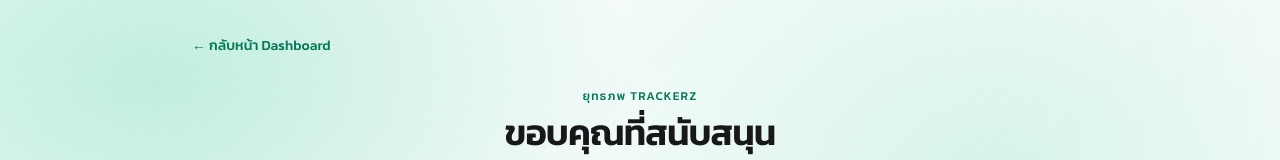
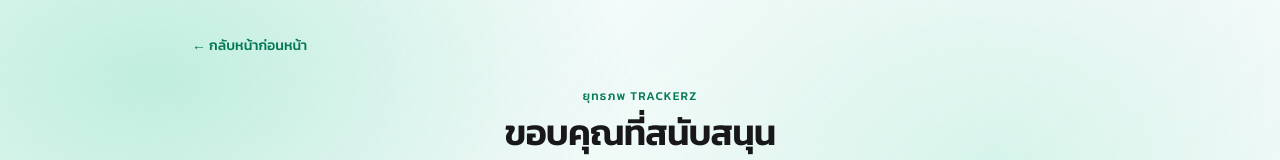
Before and after one commit to Akinades/TrackerZ, a Next.js app: page /support in a window 1280 px wide. Shown: the top 160 px of the page. Built offline with nearby package versions, Linux system fonts and the light colour scheme; no server answers.

Commit message:
๊Update Token

```diff
--- a/src/components/shared/Footer.tsx
+++ b/src/components/shared/Footer.tsx
@@ -21,7 +21,7 @@ export function Footer() {
 
   return (
     <footer className="flex flex-col items-center gap-2 py-8 text-center text-sm text-zinc-500">
-      <div className="flex flex-wrap items-center justify-center gap-x-4 gap-y-1">
+      {/* <div className="flex flex-wrap items-center justify-center gap-x-4 gap-y-1">
         <Link href="/support" className="text-emerald-700 hover:underline">
           สนับสนุนสำนัก
         </Link>
@@ -35,7 +35,7 @@ export function Footer() {
             </a>
           </>
         ) : null}
-      </div>
+      </div> */}
       <div>© 2026 TrackerZ</div>
     </footer>
   );
--- a/src/components/support/SupportPageClient.tsx
+++ b/src/components/support/SupportPageClient.tsx
@@ -17,10 +17,10 @@ export function SupportPageClient() {
     <div className="mx-auto grid max-w-4xl gap-8 py-2">
       <div>
         <Link
-          href="/dashboard"
+          href="/"
           className="text-sm font-medium text-emerald-700 underline-offset-2 hover:underline"
         >
-          ← กลับหน้า Dashboard
+          ← กลับหน้าก่อนหน้า
         </Link>
       </div>
 
--- a/src/middleware.ts
+++ b/src/middleware.ts
@@ -1,6 +1,9 @@
 import { NextResponse } from "next/server";
 import type { NextRequest } from "next/server";
 
+function isPublicPath(pathname: string) {
+  return pathname === "/" || pathname === "/login" || pathname === "/register";
+}
 function isProtectedPath(pathname: string) {
   return (
     pathname === "/dashboard" ||
@@ -15,8 +18,13 @@ export function middleware(req: NextRequest) {
   const token = req.cookies.get("trackerz_token")?.value;
   const authed = Boolean(token);
 
-  // ไม่รีไดเร็กต์จาก /login /register เมื่อมี cookie — cookie อาจหมดอายุ/เพี้ยน แต่ client ยังไม่มี user
-  // หน้า login/register จะ router.replace ไป dashboard เองเมื่อ /api/auth/me สำเร็จ
+  // If logged in, keep auth pages and home out of the way
+  if (authed && isPublicPath(pathname)) {
+    const url = req.nextUrl.clone();
+    url.pathname = "/dashboard";
+    url.search = "";
+    return NextResponse.redirect(url);
+  }
 
   // If not logged in, protect private pages
   if (!authed && isProtectedPath(pathname)) {
@@ -31,5 +39,5 @@ export function middleware(req: NextRequest) {
 }
 
 export const config = {
-  matcher: ["/login", "/register", "/dashboard", "/transactions", "/settings", "/account"]
+  matcher: ["/", "/login", "/register", "/dashboard", "/transactions", "/settings", "/account"]
 };
```
